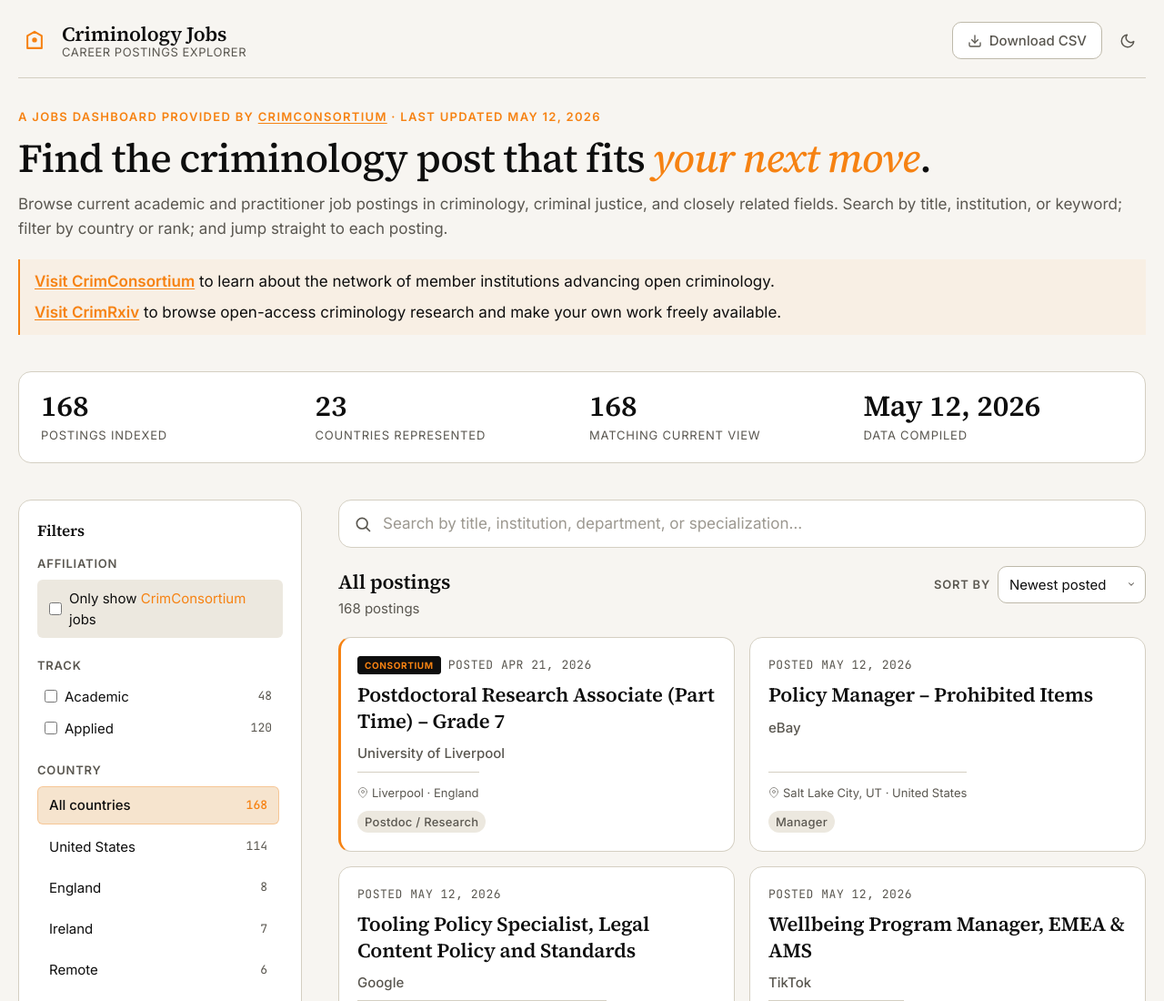
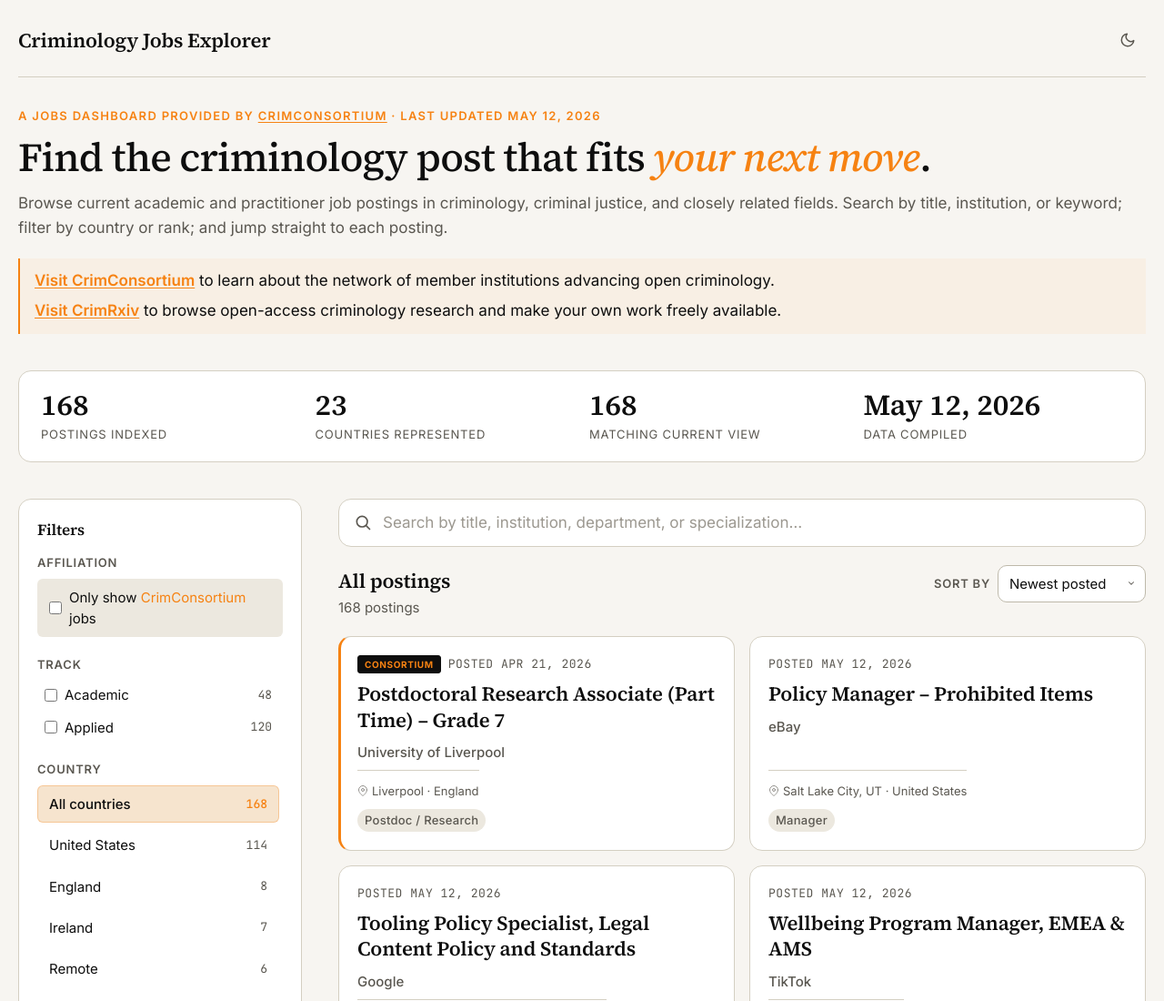
Before and after one commit to crimconsortium/criminology-jobs, a plain HTML site: page index.html in a window 1280 px wide. Shown: the top 1100 px of the page at 91% size. Drawn offline with Linux system fonts and the light colour scheme.

Commit message:
Header: drop house icon, subtitle, Download CSV button
- Remove the brand SVG mark
- Collapse 'Criminology Jobs' + 'Career Postings Explorer' two-line
  brand into a single 'Criminology Jobs Explorer' title
- Remove the Download CSV button from header-actions
- Theme toggle stays where it is

CSV is still available in the repo for anyone who wants raw data;
just no longer surfaced as a button on the dashboard chrome.

```diff
--- a/index.html
+++ b/index.html
@@ -25,24 +25,11 @@
     <div class="page">
       <header class="site-header">
         <div class="brand">
-          <svg class="brand-mark" viewBox="0 0 32 32" aria-hidden="true">
-            <path d="M9 23 V11 L16 7 L23 11 V23 Z M9 23 H23" stroke="currentColor" stroke-width="1.8" fill="none" stroke-linejoin="round" stroke-linecap="round" />
-            <circle cx="16" cy="15" r="2.4" fill="currentColor" />
-          </svg>
           <div class="brand-text">
-            <div class="brand-title">Criminology Jobs</div>
-            <div class="brand-subtitle">Career Postings Explorer</div>
+            <div class="brand-title">Criminology Jobs Explorer</div>
           </div>
         </div>
         <div class="header-actions">
-          <a class="download-btn" href="criminology_jobs.csv" download>
-            <svg width="16" height="16" viewBox="0 0 24 24" fill="none" stroke="currentColor" stroke-width="2" stroke-linecap="round" stroke-linejoin="round" aria-hidden="true">
-              <path d="M21 15v4a2 2 0 0 1-2 2H5a2 2 0 0 1-2-2v-4" />
-              <polyline points="7 10 12 15 17 10" />
-              <line x1="12" y1="15" x2="12" y2="3" />
-            </svg>
-            <span>Download CSV</span>
-          </a>
           <button class="icon-btn" data-theme-toggle aria-label="Toggle color scheme">
             <!-- icon injected by JS -->
           </button>
```
